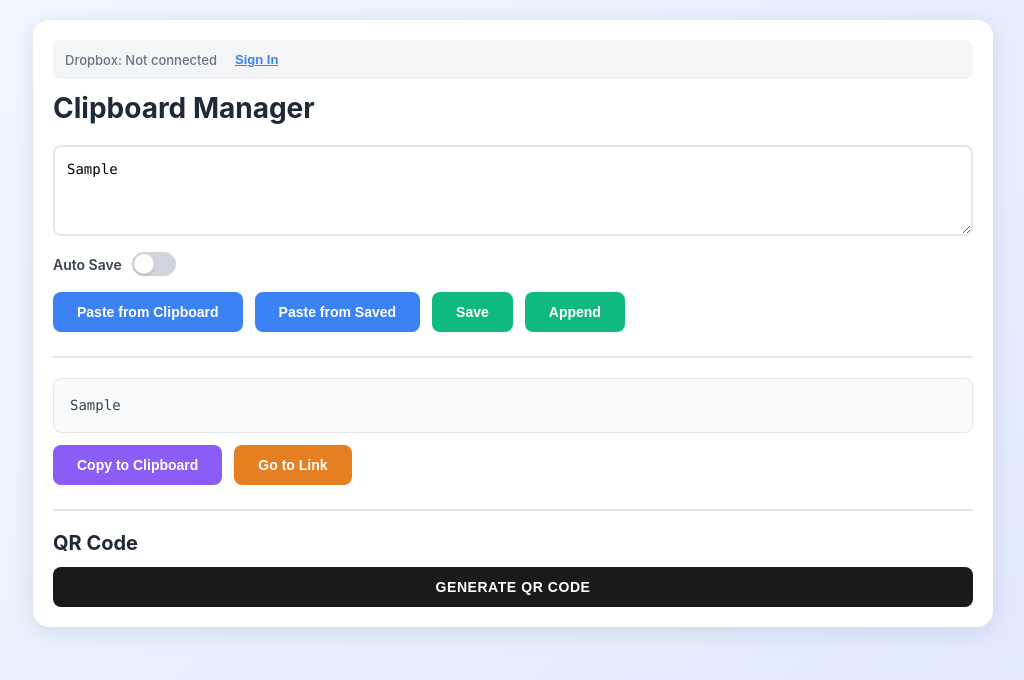
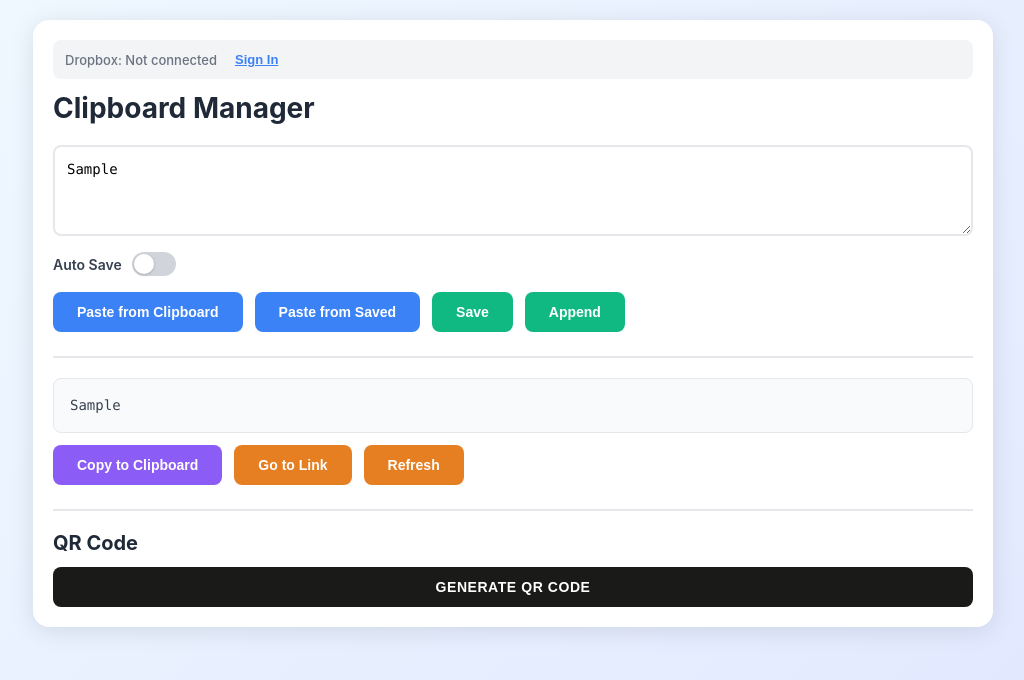
Before and after one commit to firedynasty/clipboard_manager, a React (Create React App) app: page / in a window 1280 px wide. Both pictures are taken after typing "Sample" into the empty fields and a click on the button "Save". Shown: the top 680 px of the page, without its empty margins (127-1151 px from the left). Built offline with nearby package versions, Linux system fonts and the light colour scheme.

Commit message:
add Refresh button next to Go to Link for reloading saved content
Co-Authored-By: Claude Opus 4.6 <noreply@anthropic.com>

```diff
--- a/src/App.js
+++ b/src/App.js
@@ -247,6 +247,9 @@ function App() {
               <button onClick={goToLink} className="go-link-button">
                 Go to Link
               </button>
+              <button onClick={loadFromDropbox} className="go-link-button">
+                Refresh
+              </button>
             </div>
           </div>
         )}
```
